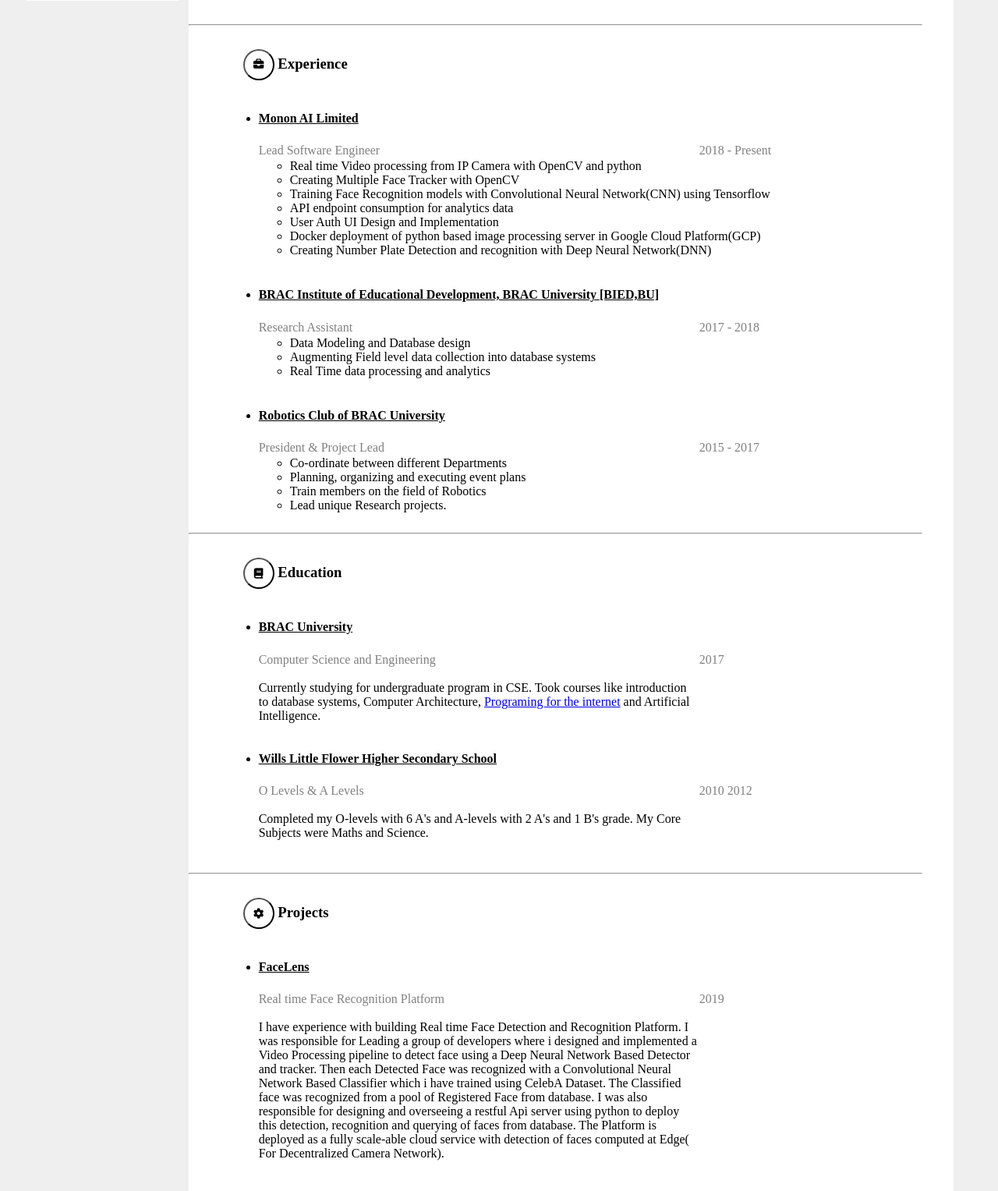
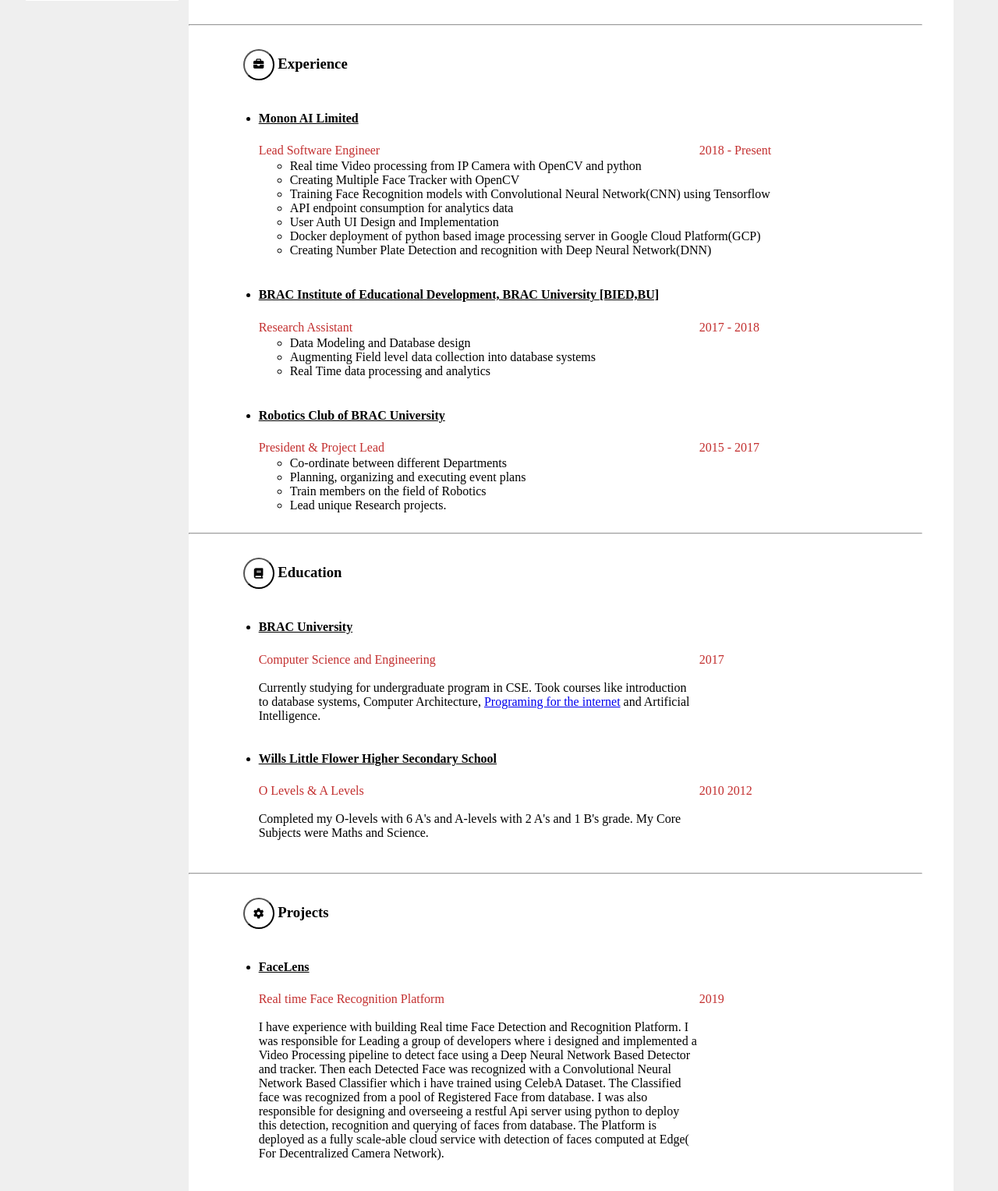
Before and after one commit to bmabir17/bmabir17.github.io, a PHP site: page /people/abir/index.html in a window 1280 px wide. Shown: the part 605-2132 px from the top of the page at 78% size. Run offline with PHP 8.4, Linux system fonts and the light colour scheme; some libraries are stand-ins or nearby versions.

Commit message:
text color change

```diff
--- a/people/abir/index.css
+++ b/people/abir/index.css
@@ -259,7 +259,7 @@ progress[value]::-moz-progress-bar{
 	margin-top:30px;
 }
 .p-exp-subTitle{
-	color: gray;
+	color: rgb(195, 47, 47);
 	margin-top: 2px;
 	margin-bottom: 2px;
 }
```
